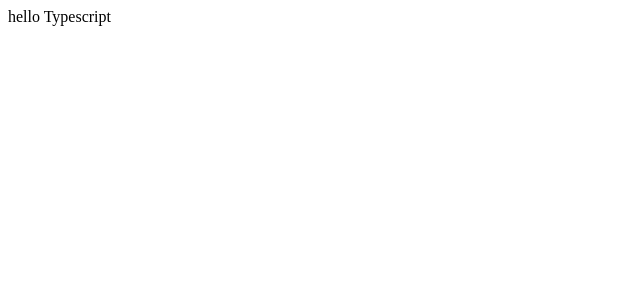
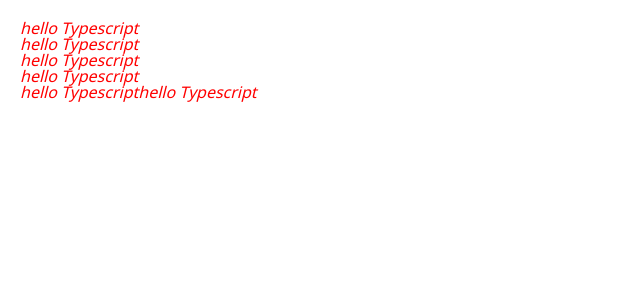
Before and after one commit to bookhabit/Next-Todo-List, a Next.js app: page / in a window 1280 px wide. Shown: the top 300 px of the page, without its empty margins (0-640 px from the left). Built offline with nearby package versions, Linux system fonts and the light colour scheme.

Commit message:
스타일드 컴포넌트 설치 및 글로벌 설정

```diff
--- a/package.json
+++ b/package.json
@@ -11,11 +11,14 @@
   "dependencies": {
     "next": "^13.1.1",
     "react": "^18.2.0",
-    "react-dom": "^18.2.0"
+    "react-dom": "^18.2.0",
+    "styled-components": "^5.3.6",
+    "styled-reset": "^4.4.4"
   },
   "devDependencies": {
     "@types/node": "^18.11.18",
     "@types/react": "^18.0.26",
+    "@types/styled-components": "^5.1.26",
     "@typescript-eslint/eslint-plugin": "^5.48.0",
     "eslint": "^8.31.0",
     "eslint-config-standard-with-typescript": "^26.0.0",
--- /dev/null
+++ b/pages/_app.tsx
@@ -0,0 +1,13 @@
+import App,{AppContext,AppProps,AppInitialProps} from "next/app"
+import GlobalStyle from "../styles/GlobalStyle"
+
+const app = ({Component,pageProps}:AppProps)=>{
+    return(
+        <>
+            <GlobalStyle/>
+            <Component {...pageProps}/>
+        </>
+    )
+}
+
+export default app;
--- /dev/null
+++ b/pages/_document.tsx
@@ -0,0 +1,45 @@
+import Document, {Html,Head,Main, DocumentContext, NextScript } from 'next/document'
+import { ServerStyleSheet } from 'styled-components'
+
+export default class MyDocument extends Document {
+  static async getInitialProps(ctx: DocumentContext) {
+    const sheet = new ServerStyleSheet()
+    const originalRenderPage = ctx.renderPage
+
+    try {
+      ctx.renderPage = () =>
+        originalRenderPage({
+          enhanceApp: (App) => (props) =>
+            sheet.collectStyles(<App {...props} />),
+        })
+
+      const initialProps = await Document.getInitialProps(ctx)
+      return {
+        ...initialProps,
+        styles: [initialProps.styles, sheet.getStyleElement()],
+      }
+    } finally {
+      sheet.seal()
+    }
+  }
+  render() {
+      return(
+        <Html>
+            <Head>
+            <link
+            href="https://fonts.googleapis.com/css?family=Noto+Sans:400,700&display=swap"
+            rel="stylesheet"
+          />
+          <link
+            href="https://fonts.googleapis.com/css?family=Noto+Sans+KR:400,700&display=swap&subset=korean"
+            rel="stylesheet"
+          />
+            </Head>
+            <body>
+                <Main/>
+                <NextScript/>
+            </body>
+        </Html>
+      )
+  }
+}
--- a/pages/index.tsx
+++ b/pages/index.tsx
@@ -1,11 +1,25 @@
-import React from 'react';
+import {NextPage} from "next"
+import styled from "styled-components";
 
-const index = () => {
+const Container = styled.div`
+    font-style:italic;
+    color:red;
+    padding:20px;
+`
+
+const index:NextPage = ()=>{
     return (
-        <div>
-            hello Typescript
-        </div>
-    );
-};
+        <Container>
+            <h1>hello Typescript</h1>
+            <h2>hello Typescript</h2>
+            <p>hello Typescript</p>
+            <ul>
+                <li>hello Typescript</li>
+            </ul>
+            <a>hello Typescript</a>
+            <span>hello Typescript</span>
+        </Container>
+    )
+}
 
 export default index;
--- /dev/null
+++ b/styles/GlobalStyle.ts
@@ -0,0 +1,16 @@
+import { createGlobalStyle,css } from "styled-components";
+import reset from "styled-reset"
+
+const globalStyle = css`
+    ${reset}
+    *{
+        box-sizing:border-box;
+    }
+    body{
+        font-family:Noto Sans,Noto Sans KR;
+    }
+`
+const GlobalStyle = createGlobalStyle`
+    ${globalStyle}
+`;
+export default GlobalStyle;
```
Also changed, not shown: .babelrc (added), 2 other files (tests, documents, lock files or other folders).
